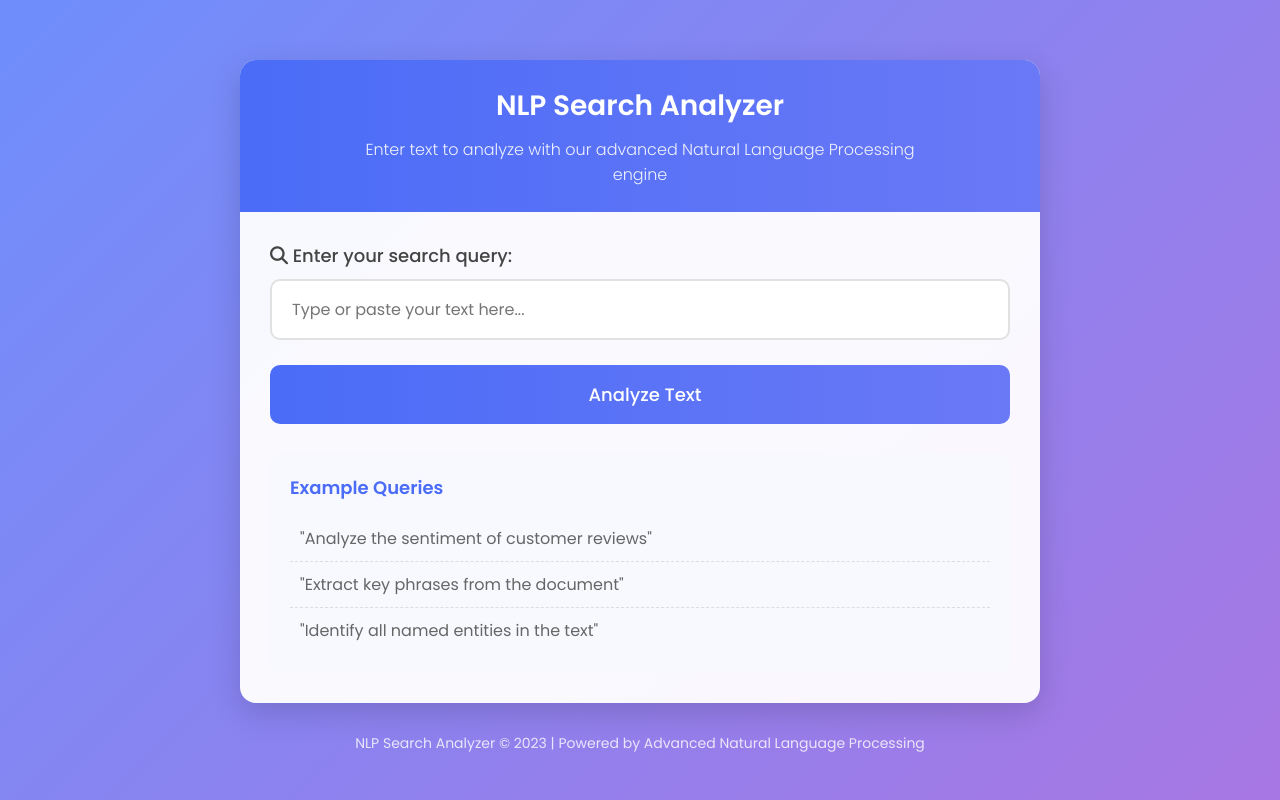
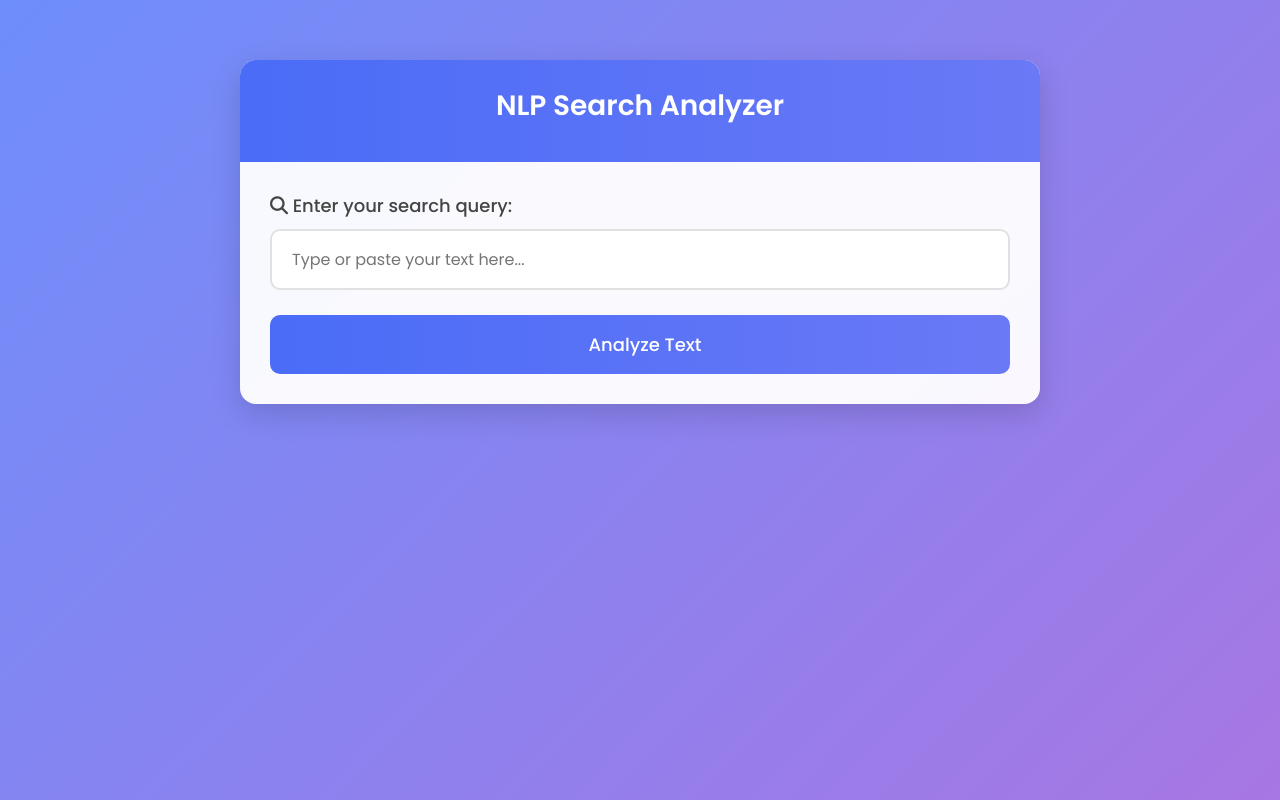
Before and after one commit to UnstableGatekeeper/NLP_PeerProject, a Flask app: page / in a window 1280 px wide. Run offline with Flask 3, Linux system fonts and the light colour scheme; parts of the project's set-up code (start-up, migrations or seed data) failed here and were passed over.

Commit message:
Remove unnecessary frontend elements

```diff
--- a/templates/index.html
+++ b/templates/index.html
@@ -45,14 +45,6 @@
             font-weight: 600;
             font-size: 28px;
             margin-bottom: 10px;
-        }
-
-        .description {
-            font-weight: 300;
-            font-size: 16px;
-            opacity: 0.9;
-            max-width: 600px;
-            margin: 0 auto;
         }
 
         .search-section {
@@ -113,30 +105,6 @@
             transform: translateY(0);
         }
 
-        .examples {
-            background: #f8f9ff;
-            border-radius: 10px;
-            padding: 20px;
-            margin-top: 30px;
-        }
-
-        .examples-title {
-            font-size: 18px;
-            font-weight: 600;
-            margin-bottom: 15px;
-            color: #4a6cf7;
-        }
-
-        .example-item {
-            padding: 10px;
-            border-bottom: 1px dashed #ddd;
-            color: #666;
-        }
-
-        .example-item:last-child {
-            border-bottom: none;
-        }
-
         footer {
             text-align: center;
             margin-top: 30px;
@@ -167,7 +135,6 @@
     <div class="container">
         <header>
             <h1>NLP Search Analyzer</h1>
-            <p class="description">Enter text to analyze with our advanced Natural Language Processing engine</p>
         </header>
 
         <section class="search-section">
@@ -181,17 +148,8 @@
                 </button>
             </form>
 
-            <div class="examples">
-                <h3 class="examples-title">Example Queries</h3>
-                <div class="example-item">"Analyze the sentiment of customer reviews"</div>
-                <div class="example-item">"Extract key phrases from the document"</div>
-                <div class="example-item">"Identify all named entities in the text"</div>
-            </div>
         </section>
     </div>
 
-    <footer>
-        <p>NLP Search Analyzer &copy; 2023 | Powered by Advanced Natural Language Processing</p>
-    </footer>
 </body>
 </html>
```
